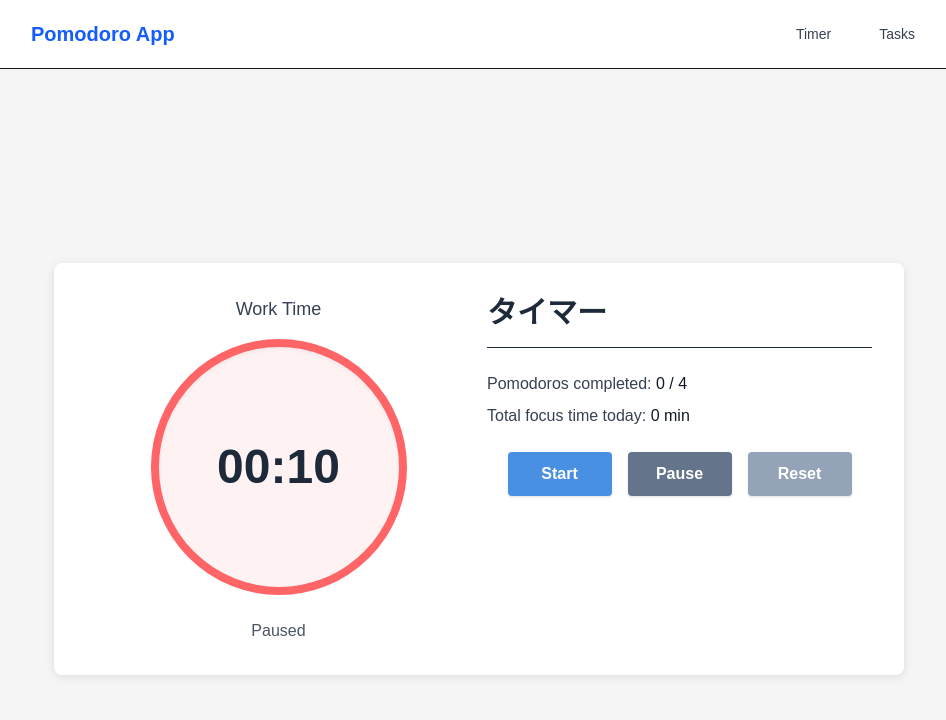
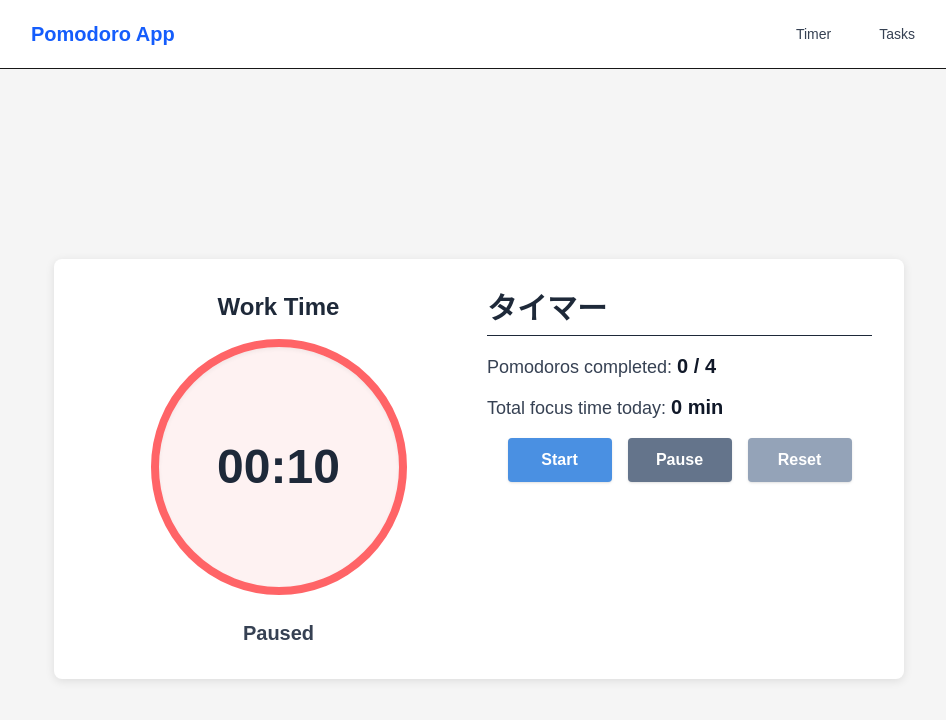
Before and after one commit to Tuyudaku561/pomodoro-todo-app, a Next.js app: page /timer in a window 1280 px wide. Shown: the top 720 px of the page, without its empty margins (161-1107 px from the left). Built offline with nearby package versions, Linux system fonts and the light colour scheme.

Commit message:
UIを微調整

```diff
--- a/app/task/task_list.tsx
+++ b/app/task/task_list.tsx
@@ -101,7 +101,7 @@ export default function TaskList({ tasks }: TaskListProps) {
 									) : (
 										// 停止中の表示
 										<>
-											{!hasRunningTask && <button onClick={() => handleStart(task.id)}>start</button>}
+											{!hasRunningTask && <button onClick={() => handleStart(task.id)}>開始</button>}
 											<button onClick={() => handleEdit(task)}>編集</button>
 											<button onClick={() => handleDelete(task.id)}>削除</button>
 										</>
--- a/app/timer/page.tsx
+++ b/app/timer/page.tsx
@@ -58,14 +58,14 @@ export default function TimerPage() {
           </div>
 
           {/* 右側: 情報とコントロール */}
-          <div className="w-full md:w-1/2 flex flex-col space-y-6">
-            <h1 className="text-2xl md:text-3xl font-bold text-gray-800 border-b pb-4">
+          <div className="w-full md:w-1/2 flex flex-col space-y-4">
+            <h1 className="text-2xl md:text-3xl font-bold text-gray-800 border-b pb-2">
               {activeTask?.title || "タイマー"}
             </h1>
 
-            {/* 達成度評価 */}
+            {/* 達成度評価 (一番下に配置) */}
             {showEvaluation && (
-              <div className="mt-8 rounded-[8px] bg-[#f0faff] border-[1px] border-dashed border-[#4a90e2] px-1 py-6 text-center animate-fadeIn">
+              <div className="mt-4 rounded-[8px] bg-[#f0faff] border-[1px] border-dashed border-[#4a90e2] px-1 py-6 text-center animate-fadeIn">
                 <h2 className="mb-4 text-[1.1rem] font-semibold text-[#333]">タスクの達成度を評価してください</h2>
                 <div className="flex flex-wrap justify-center gap-4">
                   <button
@@ -73,7 +73,7 @@ export default function TimerPage() {
                       handleRatingSelect(1);
                       router.push("/task");
                     }}
-                    className="w-24 rounded-[4px] bg-[#dc3545] py-2.5 text-white hover:opacity-90 transition-opacity font-bold text-sm"
+                    className="w-26 rounded-[4px] bg-[#dc3545] py-2.5 text-white hover:opacity-90 transition-opacity font-bold text-sm"
                   >
                     未達成
                   </button>
--- a/components/TimerDisplay.tsx
+++ b/components/TimerDisplay.tsx
@@ -28,7 +28,7 @@ export default function TimerDisplay({
     <div className="flex flex-col items-center w-full">
       {showClock && (
         <>
-          <p className="mb-4 text-center text-lg font-medium text-gray-700">
+          <p className="mb-4 text-center text-2xl font-bold text-gray-800">
             {mode === "work" ? "Work Time" : "Break Time"}
           </p>
 
@@ -44,26 +44,26 @@ export default function TimerDisplay({
             </div>
           </div>
 
-          <p className="mt-6 text-center text-gray-600">
+          <p className="mt-6 text-center text-xl font-semibold text-gray-700">
             {timeLeft <= 0 ? "Time's up!" : isRunning ? "Running..." : "Paused"}
           </p>
         </>
       )}
 
       {showStats && (
-        <div className={variant === "stats" ? "w-full text-left space-y-2" : "mt-4 text-center"}>
-          <p className="text-gray-700 font-medium">
-            Pomodoros completed: <span className="text-gray-900">{pomodoroCount} / {targetPomodoros}</span>
+        <div className={variant === "stats" ? "w-full text-left space-y-3" : "mt-6 text-center"}>
+          <p className="text-lg text-gray-700 font-medium">
+            Pomodoros completed: <span className="text-xl text-gray-900 font-bold">{pomodoroCount} / {targetPomodoros}</span>
           </p>
 
           {pomodoroCount >= targetPomodoros && (
-            <p className="text-green-600 font-semibold">
+            <p className="text-xl text-green-600 font-bold">
               Goal reached! Timer is stopped.
             </p>
           )}
 
-          <p className="text-gray-700 font-medium">
-            Total focus time today: <span className="text-gray-900">{formatFocusMinutes(totalFocusSeconds)} min</span>
+          <p className="text-lg text-gray-700 font-medium">
+            Total focus time today: <span className="text-xl text-gray-900 font-bold">{formatFocusMinutes(totalFocusSeconds)} min</span>
           </p>
         </div>
       )}
```
